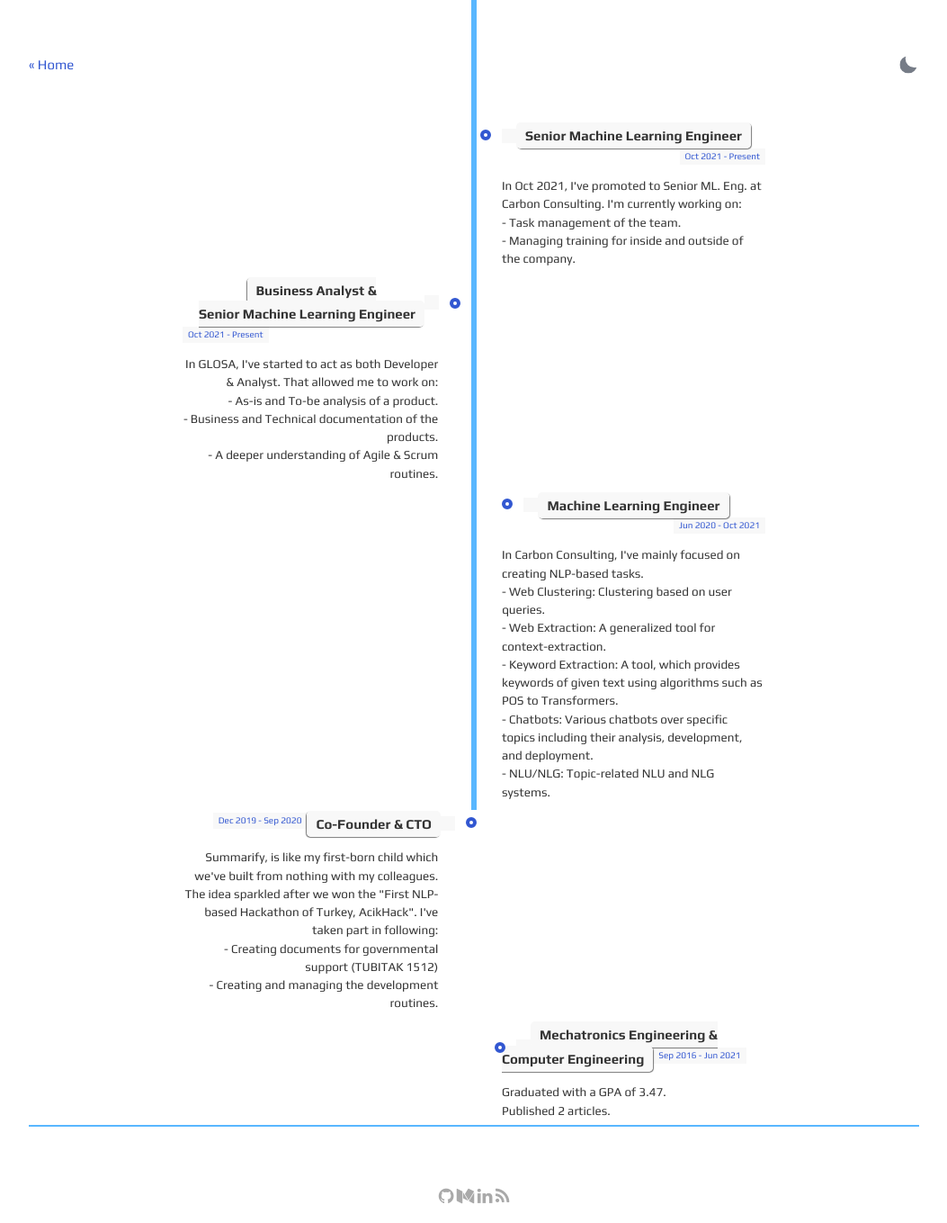
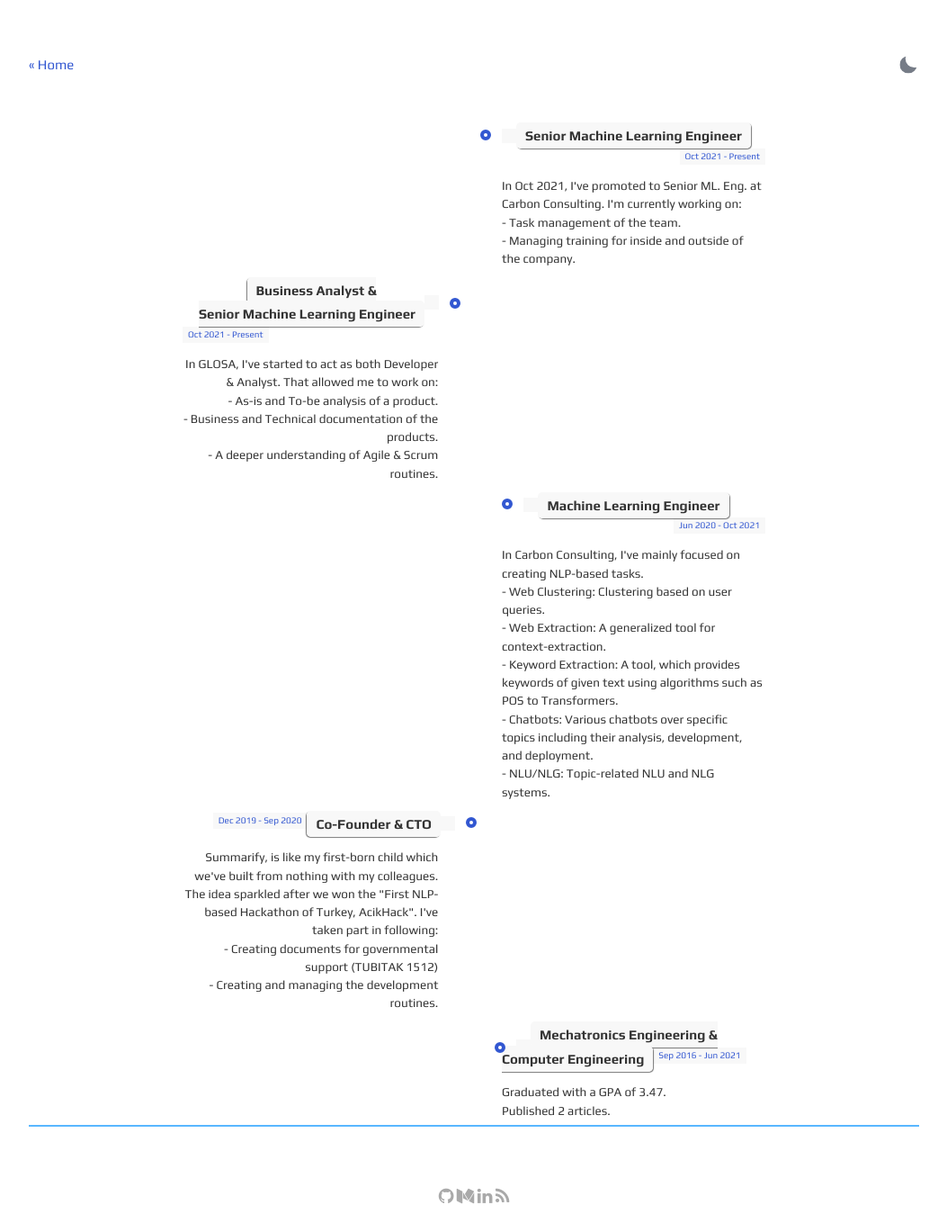
Before and after one commit to Eruimdas/Eruimdas.github.io, a Jekyll site: the page built from about.html, in a window 1280 px wide. Shown: the whole page at 90% size, without its empty margins (113-1166 px from the left). Built offline with Jekyll 4.4.1, drawn with Linux system fonts in a browser that asks for light colours.

Commit message:
Update: removeved middle bar in about page.

```diff
--- a/_sass/_main.scss
+++ b/_sass/_main.scss
@@ -580,7 +580,7 @@ $link-color: var(--link-color);
     top: 0;
     content: ' ';
     display: block;
-    width: 6px;
+    width: 0px;
 		height: 100%;
     margin-left: -3px;
     background: var(--light-text-color);
```
